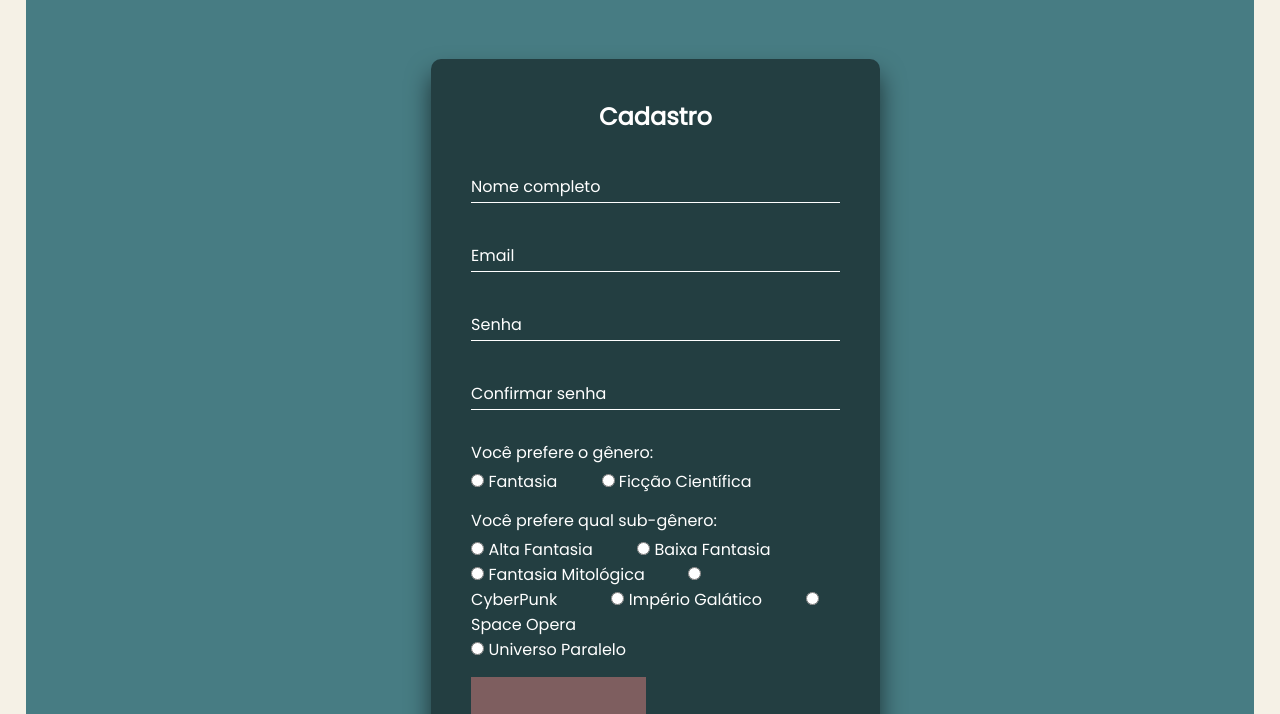
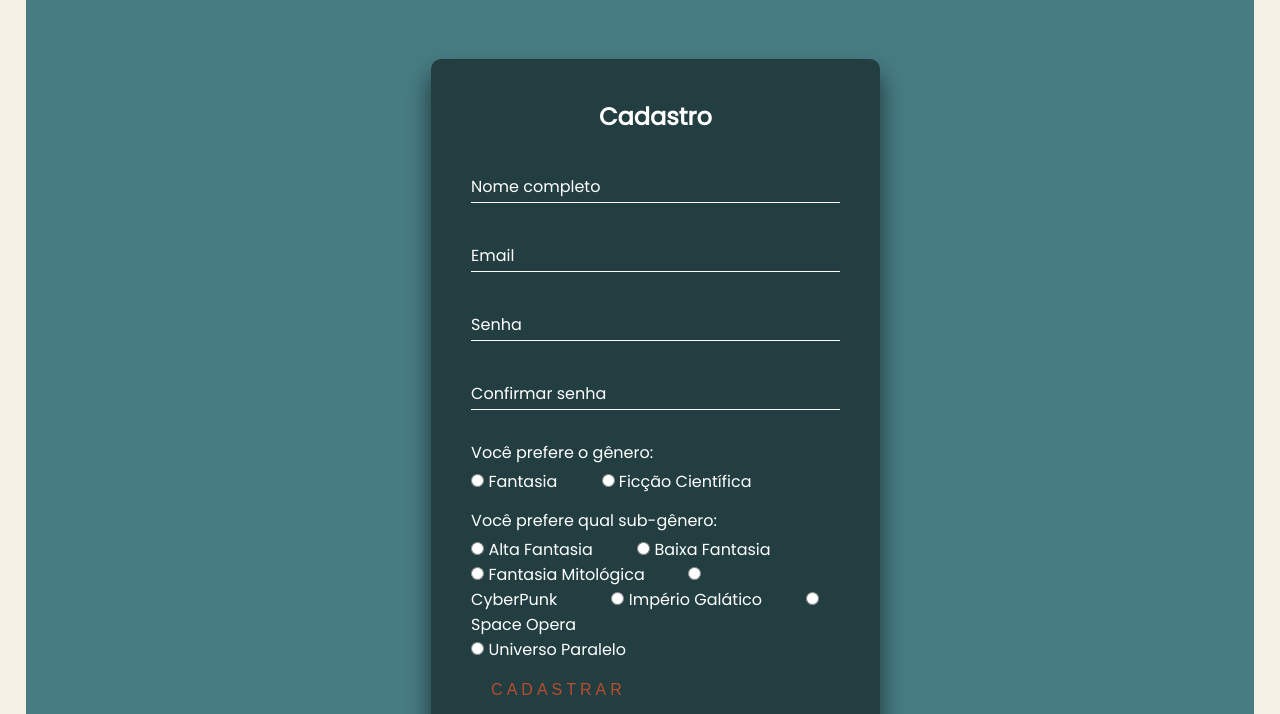
Before and after one commit to brunamatuciak/LivrariaSanguini, a website: page web-data-viz/site/public/cadastro.html in a window 1280 px wide. Shown: the part 84-798 px from the top of the page. Drawn offline with Linux system fonts and the light colour scheme.

Commit message:
Arrumando o botão Cadastrar

```diff
--- a/web-data-viz/site/public/cadastro.html
+++ b/web-data-viz/site/public/cadastro.html
@@ -95,11 +95,9 @@
                     <label for="ficcao"style="margin-right: 40px;">Universo Paralelo</label>
                 </div>
 
-                    <div>
-
-                        <button onclick="cadastrar()" style="background-color: rgba(218, 127, 127, 0.5); border: none;"><a>Cadastrar</a></button>
-                    </div>
-
+                <div>
+                    <button onclick="cadastrar()" ><a>Cadastrar</a></button>
+                </div>
             </form>
         </div>
 
--- a/web-data-viz/site/public/css/login.css
+++ b/web-data-viz/site/public/css/login.css
@@ -68,9 +68,13 @@ body {
     font-size: 12px;
 }
 
+.login-box button {
+    border: none;
+    background-color: transparent;
+}
+
 .login-box form a {
     position: relative;
-    display: inline-block;
     padding: 10px 20px;
     color: var(--corSecundaria);
     font-size: 16px;
```
